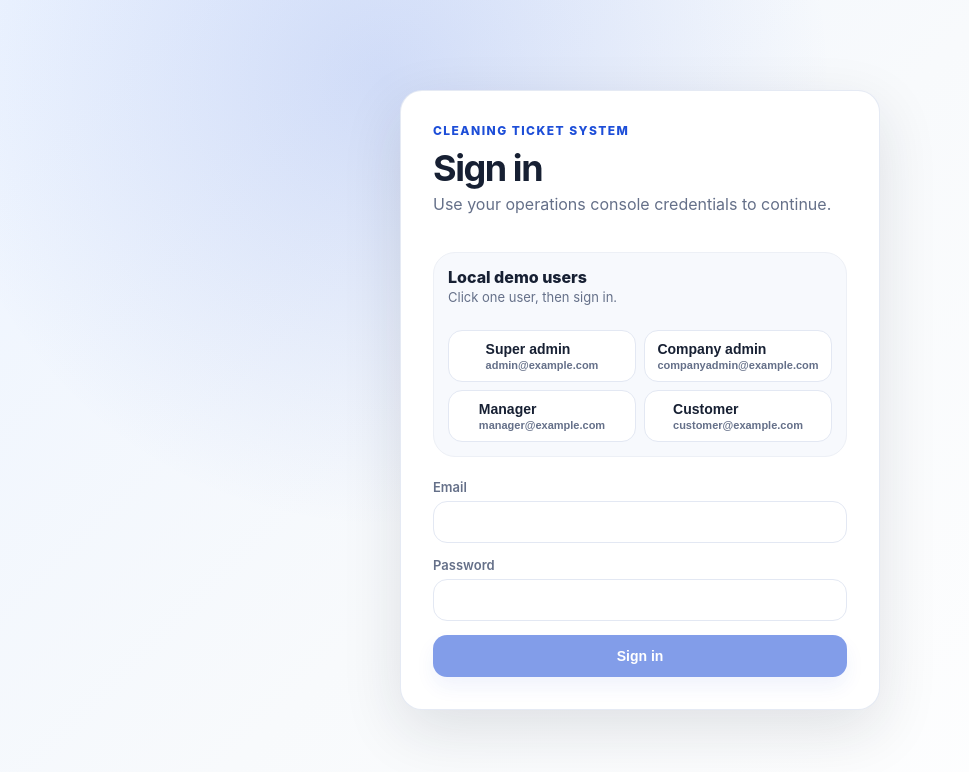
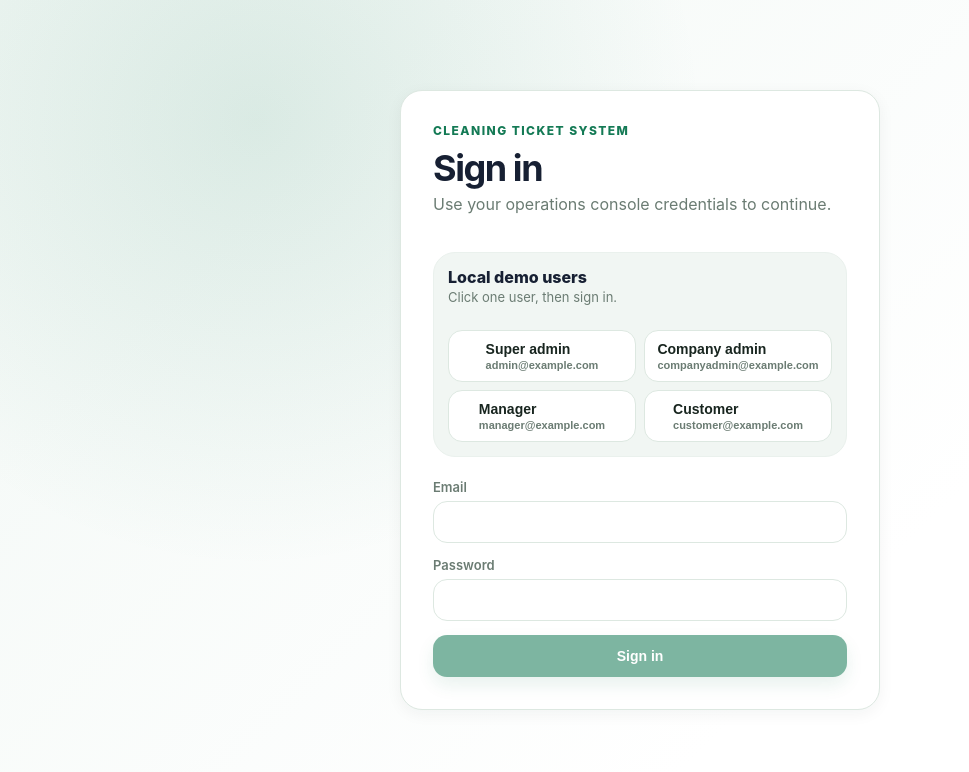
Before and after one commit to goktugg21/cleaning-ticket-system, a React (Vite) app in the folder frontend/: page /login in a window 1280 px wide. Shown: the top 772 px of the page, without its empty margins (0-969 px from the left). Built offline with nearby package versions, Linux system fonts and the light colour scheme; no server answers.

Commit message:
Apply premium emerald frontend theme

```diff
--- a/frontend/src/index.css
+++ b/frontend/src/index.css
@@ -1336,3 +1336,205 @@ textarea:focus {
     min-height: 112px;
   }
 }
+
+
+/* ---------- Premium soft emerald theme override ---------- */
+
+:root {
+  --bg: #f7faf8;
+  --surface: #ffffff;
+  --surface-2: #f1f6f3;
+  --text: #18251f;
+  --text-muted: #6b7c73;
+  --border: #dde8e1;
+  --border-soft: #eaf1ed;
+
+  --primary: #147a55;
+  --primary-hover: #0f6044;
+  --primary-soft: #eaf6ef;
+
+  --danger: #b42318;
+  --danger-soft: #fff2f0;
+  --danger-border: #ffd6d1;
+
+  --warning: #9a6700;
+  --warning-soft: #fff7e6;
+
+  --success: #147a55;
+  --success-soft: #eaf6ef;
+
+  --shadow-sm: 0 4px 16px rgba(24, 37, 31, 0.05);
+  --shadow: 0 14px 42px rgba(24, 37, 31, 0.08);
+}
+
+body {
+  background:
+    radial-gradient(circle at top left, rgba(20, 122, 85, 0.07), transparent 32rem),
+    var(--bg);
+}
+
+.sidebar {
+  background: linear-gradient(180deg, #0b4f38 0%, #093d2c 100%);
+  border-right: 1px solid rgba(255, 255, 255, 0.08);
+  box-shadow: 14px 0 40px rgba(9, 61, 44, 0.12);
+}
+
+.brand-mark {
+  background: rgba(255, 255, 255, 0.14);
+  color: #ffffff;
+  border: 1px solid rgba(255, 255, 255, 0.18);
+}
+
+.brand-title {
+  color: #ffffff;
+}
+
+.brand-sub,
+.sidebar .muted {
+  color: rgba(255, 255, 255, 0.62);
+}
+
+.nav-link {
+  color: rgba(255, 255, 255, 0.68);
+}
+
+.nav-link:hover {
+  color: #ffffff;
+  background: rgba(255, 255, 255, 0.08);
+}
+
+.nav-link.active {
+  color: #ffffff;
+  background: rgba(45, 212, 148, 0.18);
+  box-shadow: inset 3px 0 0 #68d391;
+}
+
+.appbar {
+  background: rgba(255, 255, 255, 0.82);
+  border-bottom: 1px solid var(--border-soft);
+  backdrop-filter: blur(16px);
+}
+
+.card,
+.auth-card {
+  border: 1px solid var(--border);
+  box-shadow: var(--shadow-sm);
+}
+
+.card:hover {
+  box-shadow: var(--shadow);
+}
+
+button,
+.button {
+  background: var(--primary);
+  box-shadow: 0 8px 18px rgba(20, 122, 85, 0.18);
+}
+
+button:hover:not(:disabled),
+.button:hover {
+  background: var(--primary-hover);
+}
+
+button.secondary,
+.button.secondary {
+  background: #ffffff;
+  color: var(--text);
+  border: 1px solid var(--border);
+  box-shadow: none;
+}
+
+button.secondary:hover:not(:disabled),
+.button.secondary:hover {
+  background: var(--surface-2);
+}
+
+.role-pill {
+  background: var(--primary-soft);
+  color: var(--primary-hover);
+  border: 1px solid rgba(20, 122, 85, 0.18);
+}
+
+/* Less AI-looking status and priority badges */
+
+.badge {
+  border-radius: 999px;
+  border: 1px solid transparent;
+  font-weight: 700;
+  letter-spacing: 0.01em;
+}
+
+.status-open,
+.status-reopened_by_admin,
+.status-in_progress {
+  background: #edf8f2;
+  color: #0f6044;
+  border-color: #cfe9da;
+}
+
+.status-waiting_customer_approval {
+  background: #fff7e6;
+  color: #8a5a00;
+  border-color: #f3dfb8;
+}
+
+.status-approved,
+.status-closed {
+  background: #f1f6f3;
+  color: #52645b;
+  border-color: #dbe7e0;
+}
+
+.status-rejected {
+  background: #fff2f0;
+  color: #b42318;
+  border-color: #ffd6d1;
+}
+
+.priority-normal {
+  background: #f1f6f3;
+  color: #52645b;
+  border-color: #dbe7e0;
+}
+
+.priority-high {
+  background: #fff7e6;
+  color: #9a6700;
+  border-color: #f3dfb8;
+}
+
+.priority-urgent {
+  background: #fff2f0;
+  color: #b42318;
+  border-color: #ffd6d1;
+}
+
+/* Softer table/list feel */
+
+.table-row {
+  border-color: var(--border-soft);
+}
+
+.table-link:hover {
+  background: #f3faf6;
+}
+
+input,
+select,
+textarea {
+  border-color: var(--border);
+  background: #ffffff;
+}
+
+input:focus,
+select:focus,
+textarea:focus {
+  border-color: var(--primary);
+  box-shadow: 0 0 0 3px rgba(20, 122, 85, 0.13);
+}
+
+.auth-page {
+  background:
+    radial-gradient(circle at 20% 15%, rgba(20, 122, 85, 0.12), transparent 28rem),
+    linear-gradient(135deg, #f2f8f5 0%, #ffffff 70%);
+}
```
